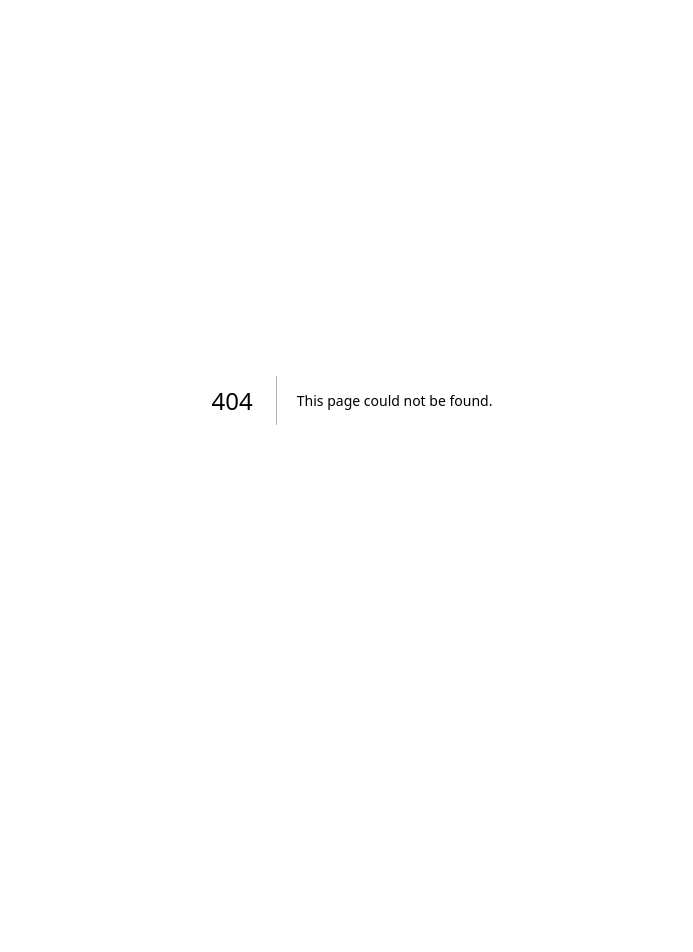
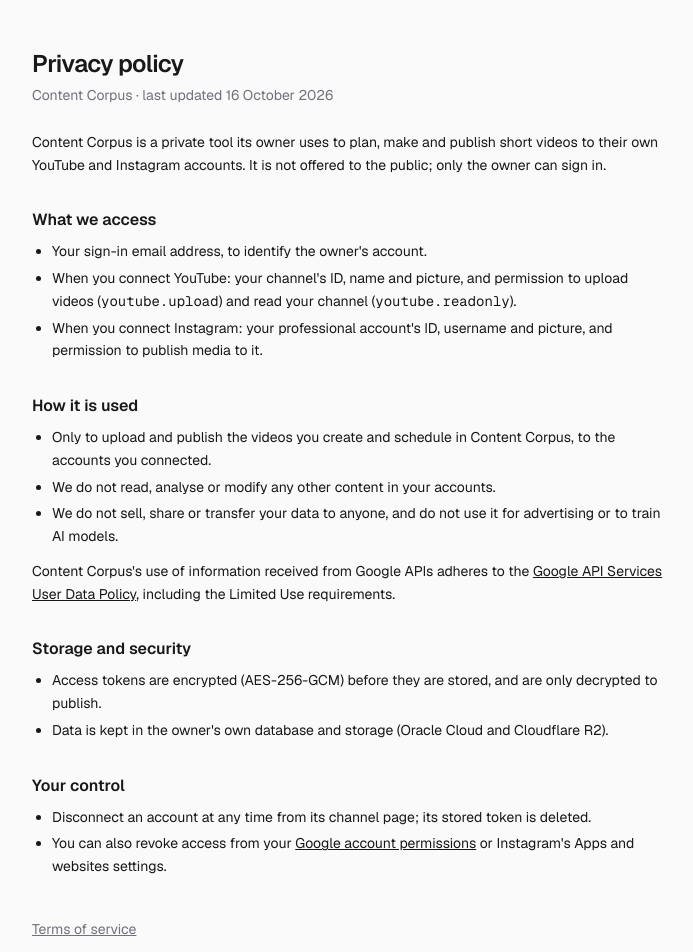
Before and after one commit to Strophic-in/content_corpus, a Next.js app in the folder apps/web/: page /privacy in a window 1280 px wide. Before the commit this address had no page. Shown: the top 952 px of the page, without its empty margins (288-981 px from the left). Before the commit the page ends 800 px from the top, so only its background shows below. Built offline with nearby package versions, Linux system fonts and the light colour scheme.

Commit message:
Public privacy policy and terms pages for the Google and Meta consent screens

```diff
--- /dev/null
+++ b/apps/web/app/privacy/page.tsx
@@ -0,0 +1,67 @@
+import Link from "next/link";
+
+import "@/lib/env";
+
+export const metadata = { title: "Privacy policy · Content Corpus" };
+
+// Public (no sign-in): Google and Meta link to this page from their consent screens.
+export default function PrivacyPage() {
+  const contact = process.env.PRIVACY_CONTACT_EMAIL;
+  return (
+    <main className="mx-auto w-full max-w-2xl px-4 py-12 text-sm leading-relaxed [&_h2]:mt-8 [&_h2]:mb-2 [&_h2]:text-base [&_h2]:font-semibold [&_li]:mt-1 [&_ul]:list-disc [&_ul]:pl-5">
+      <h1 className="text-2xl font-semibold tracking-tight">Privacy policy</h1>
+      <p className="mt-1 text-muted">Content Corpus · last updated 16 October 2026</p>
+
+      <p className="mt-6">
+        Content Corpus is a private tool its owner uses to plan, make and publish short videos to their own YouTube
+        and Instagram accounts. It is not offered to the public; only the owner can sign in.
+      </p>
+
+      <h2>What we access</h2>
+      <ul>
+        <li>Your sign-in email address, to identify the owner's account.</li>
+        <li>
+          When you connect YouTube: your channel's ID, name and picture, and permission to upload videos
+          (<code>youtube.upload</code>) and read your channel (<code>youtube.readonly</code>).
+        </li>
+        <li>
+          When you connect Instagram: your professional account's ID, username and picture, and permission to publish
+          media to it.
+        </li>
+      </ul>
+
+      <h2>How it is used</h2>
+      <ul>
+        <li>Only to upload and publish the videos you create and schedule in Content Corpus, to the accounts you connected.</li>
+        <li>We do not read, analyse or modify any other content in your accounts.</li>
+        <li>We do not sell, share or transfer your data to anyone, and do not use it for advertising or to train AI models.</li>
+      </ul>
+      <p className="mt-3">
+        Content Corpus's use of information received from Google APIs adheres to the{" "}
+        <a className="underline" href="https://developers.google.com/terms/api-services-user-data-policy">
+          Google API Services User Data Policy
+        </a>
+        , including the Limited Use requirements.
+      </p>
+
+      <h2>Storage and security</h2>
+      <ul>
+        <li>Access tokens are encrypted (AES-256-GCM) before they are stored, and are only decrypted to publish.</li>
+        <li>Data is kept in the owner's own database and storage (Oracle Cloud and Cloudflare R2).</li>
+      </ul>
+
+      <h2>Your control</h2>
+      <ul>
+        <li>Disconnect an account at any time from its channel page; its stored token is deleted.</li>
+        <li>
+          You can also revoke access from your{" "}
+          <a className="underline" href="https://myaccount.google.com/permissions">Google account permissions</a> or
+          Instagram's Apps and websites settings.
+        </li>
+        {contact && <li>To ask about or delete your data, email <a className="underline" href={`mailto:${contact}`}>{contact}</a>.</li>}
+      </ul>
+
+      <p className="mt-10 text-muted"><Link href="/terms" className="underline">Terms of service</Link></p>
+    </main>
+  );
+}
--- /dev/null
+++ b/apps/web/app/terms/page.tsx
@@ -0,0 +1,23 @@
+import Link from "next/link";
+
+export const metadata = { title: "Terms of service · Content Corpus" };
+
+// Public (no sign-in): linked from the Google and Meta consent screens.
+export default function TermsPage() {
+  return (
+    <main className="mx-auto w-full max-w-2xl px-4 py-12 text-sm leading-relaxed [&_li]:mt-1 [&_ul]:mt-4 [&_ul]:list-disc [&_ul]:pl-5">
+      <h1 className="text-2xl font-semibold tracking-tight">Terms of service</h1>
+      <p className="mt-1 text-muted">Content Corpus · last updated 16 October 2026</p>
+      <p className="mt-6">
+        Content Corpus is a private tool for its owner. By connecting an account you allow it to publish the videos
+        you create and schedule here to that account, and nothing else.
+      </p>
+      <ul>
+        <li>You are responsible for the content you publish and for following YouTube's and Instagram's rules.</li>
+        <li>You can disconnect your accounts at any time; the tool then stops publishing to them.</li>
+        <li>The tool is provided as is, without warranties.</li>
+      </ul>
+      <p className="mt-10 text-muted"><Link href="/privacy" className="underline">Privacy policy</Link></p>
+    </main>
+  );
+}
--- a/apps/web/proxy.ts
+++ b/apps/web/proxy.ts
@@ -23,6 +23,6 @@
   matcher: [
     // Everything except auth API, Next internals, static assets and the app manifest
     // and icons (a phone fetches those without cookies when installing the app).
-    "/((?!api/auth|_next/static|_next/image|favicon.ico|manifest.webmanifest|icons/|.*\\.(?:svg|png|jpg|jpeg|gif|webp|ico)$).*)",
+    "/((?!api/auth|_next/static|_next/image|favicon.ico|manifest.webmanifest|icons/|privacy|terms|.*\\.(?:svg|png|jpg|jpeg|gif|webp|ico)$).*)",
   ],
 };
```
